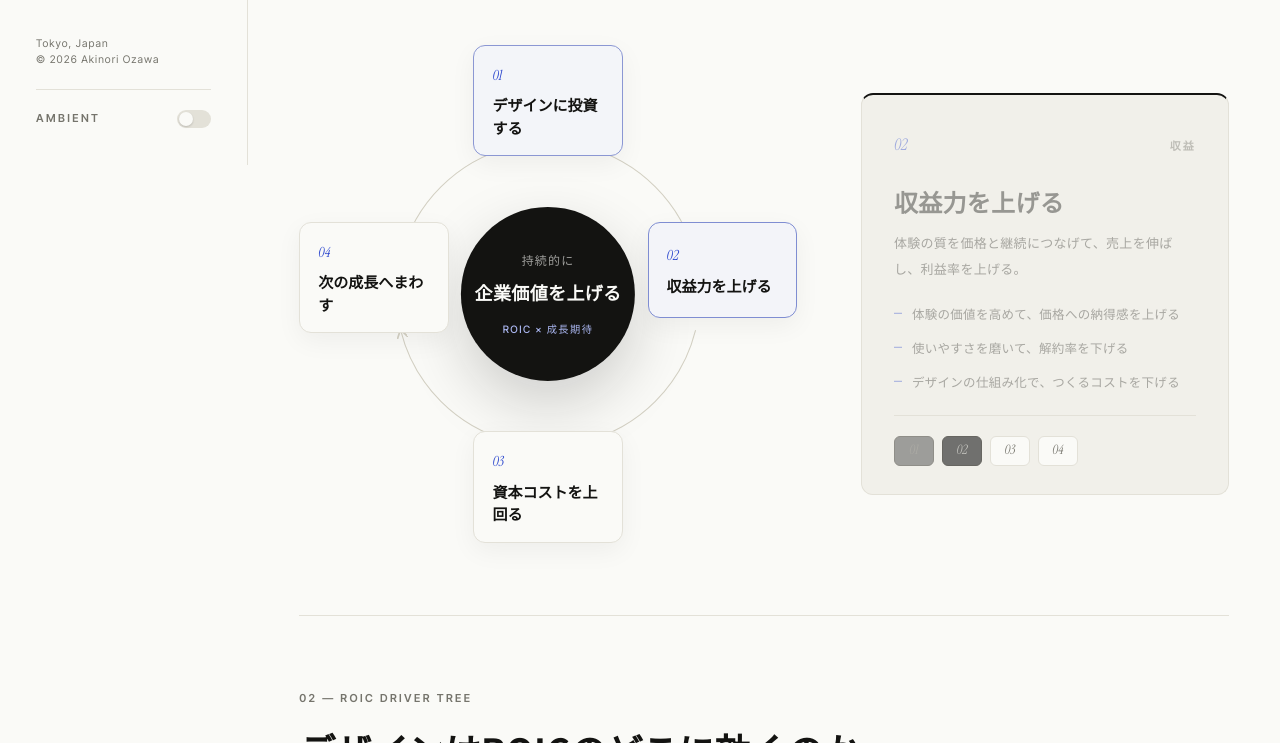
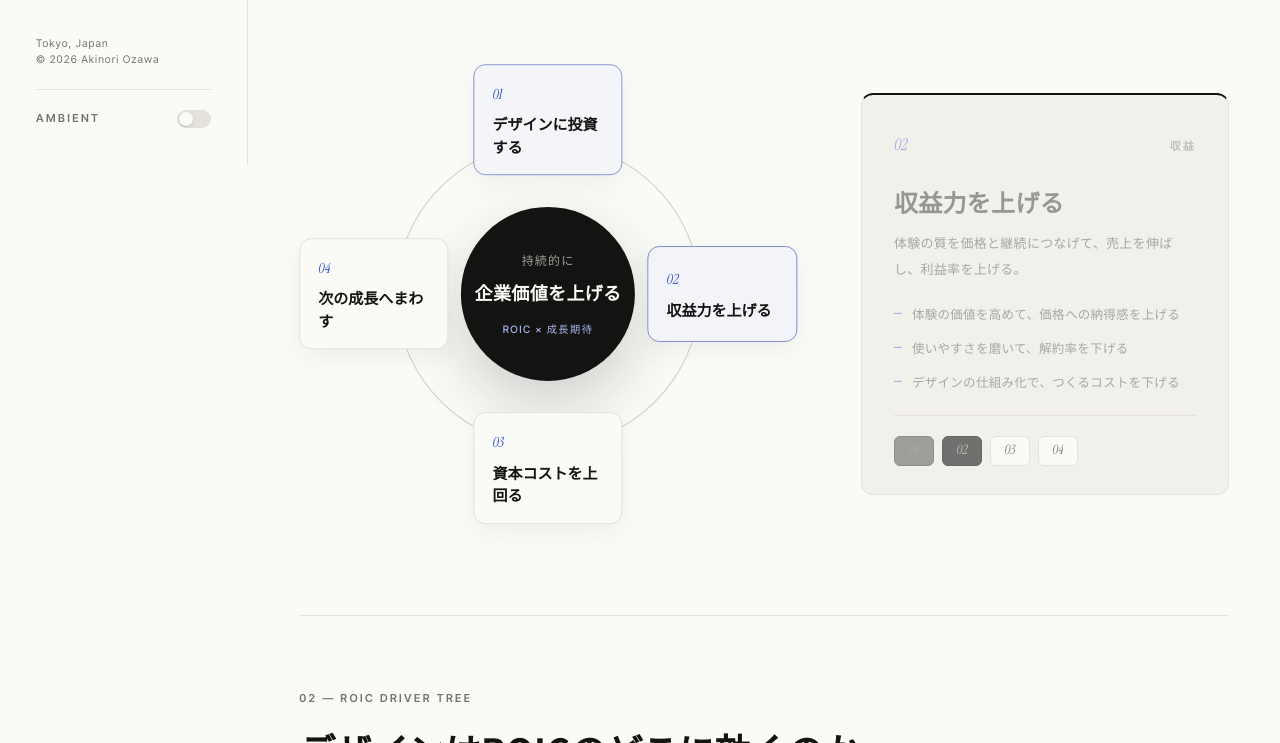
Before and after one commit to akinening/log, an Astro site: page /perspectives in a window 1280 px wide. Shown: the part 635-1378 px from the top of the page. Built offline with nearby package versions, Linux system fonts and the light colour scheme; Astro itself is replaced by a stand-in of ours.

Commit message:
円形に表示

```diff
--- a/src/styles/perspectives.css
+++ b/src/styles/perspectives.css
@@ -153,6 +153,12 @@
   border-radius: 12px;
   background: var(--paper);
   box-shadow: 0 8px 26px rgba(19, 19, 17, 0.05);
+  /* 各カードの「中心」を1つの円周上の東西南北へ置く。
+     translate(-50%, -50%) でカードを自分のアンカー点に対して
+     中央寄せするので、カードの縦横比が違っても円が崩れない。
+     ホバーの浮き上がりは --lift 経由で合成し、中央寄せを壊さない */
+  --lift: 0px;
+  transform: translate(-50%, -50%) translateY(var(--lift));
   transition:
     transform 0.35s var(--ease),
     border-color 0.35s var(--ease),
@@ -161,7 +167,7 @@
 }
 
 .pv-cycle-node:hover {
-  transform: translateY(-3px);
+  --lift: -3px;
   border-color: var(--muted);
   box-shadow: 0 14px 34px rgba(19, 19, 17, 0.09);
 }
@@ -171,10 +177,10 @@
   border-color: var(--accent);
 }
 
-.pv-cycle-node-1 { left: 35%; top: 0; }
-.pv-cycle-node-2 { right: 0; top: 35.5%; }
-.pv-cycle-node-3 { left: 35%; bottom: 0; }
-.pv-cycle-node-4 { left: 0; top: 35.5%; }
+.pv-cycle-node-1 { left: 50%; top: 15%; }
+.pv-cycle-node-2 { left: 85%; top: 50%; }
+.pv-cycle-node-3 { left: 50%; top: 85%; }
+.pv-cycle-node-4 { left: 15%; top: 50%; }
 
 .pv-node-number {
   font-size: 14px;
```
